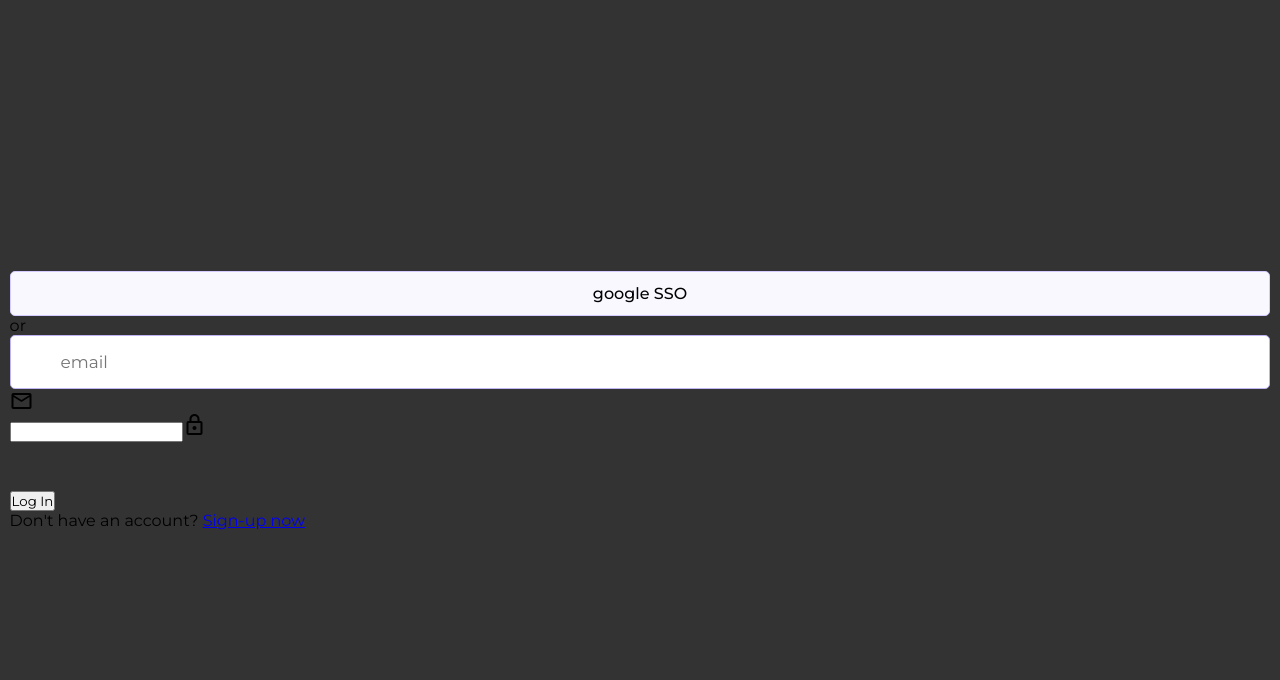
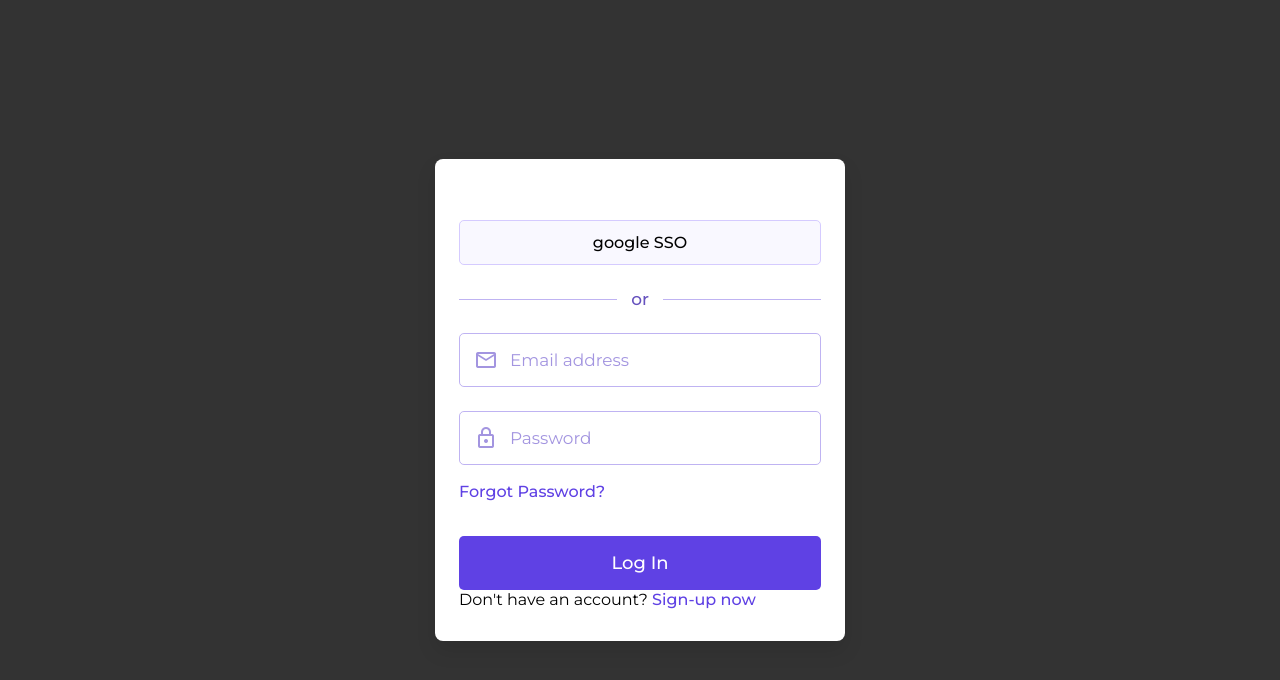
Before and after one commit to DanielMatienzoIriarte/comicbook-store-ui, a React (Vite) app: page / in a window 1280 px wide. Shown: the top 680 px of the page. Built offline with nearby package versions, Linux system fonts and the light colour scheme.

Commit message:
feat: CBS-004 user Login

```diff
--- a/index.html
+++ b/index.html
@@ -3,7 +3,7 @@
   <head>
     <meta charset="UTF-8" />
     <link rel="icon" type="image/svg+xml" href="/vite.svg" />
-    <link rel="stylesheet" href="https://fonts.googleapis.com/css2?family=Material+Symbols+Rounded:opsz,wght,FILL,GRAD@24,400,0,0&icon_names=mail" />
+    <link rel="stylesheet" href="https://fonts.googleapis.com/css2?family=Material+Symbols+Rounded:opsz,wght,FILL,GRAD@24,400,0,0" />
     <meta name="viewport" content="width=device-width, initial-scale=1.0" />
     <title>DanMat</title>
   </head>
--- a/src/App.jsx
+++ b/src/App.jsx
@@ -1,27 +1,22 @@
+import InputField from "./books/components/input_field"
+import SocialLogin from "./books/components/social_login"
+
 const App = () => {
   return (
-    <div classname="login-container">
-      <h2 classname="form-title"></h2>
-        <div className="social-login">
-          <button className="social-button">
-            google SSO
-          </button>
-        </div>
+    <div className="login-container">
+      <h2 className="form-title"></h2>
+        <SocialLogin />
 
-        <p class="separator"><span>or</span></p>
+        <p className ="separator"><span>or</span></p>
 
         <form action="#" className="login-form">
-          <div className="input-wrapper">
-            <input type="email" className="input-field" placeholder="email" required />
-            <i className="material-symbols-rounded">mail</i>
-          </div>
+          <InputField type="email" placeholder="Email address" icon="mail" />
 
-          <div className="input-wrapper">
-          <input type="password" className="password-field" required />
-            <i className="material-symbols-rounded">lock</i>
-          </div>
+          <InputField type="password" placeholder="Password" icon="lock" />
 
-          <button classnmae="login-button">Log In</button>
+          <a href="#" className="forgot-password-link">Forgot Password?</a>
+
+          <button className="login-button">Log In</button>
         </form>
 
         <p className="signup-text">Don't have an account? <a href="#">Sign-up now</a></p>
--- /dev/null
+++ b/src/books/components/input_field.tsx
@@ -0,0 +1,30 @@
+import React, { useState } from 'react';
+import { preview } from 'vite';
+
+const InputField = ({ type, placeholder, icon }) => {
+  const [isPasswordDisplayed, setIsPasswordDisplayed] = useState(false);
+
+  return (
+    <div className="input-wrapper">
+      <input
+        type={ isPasswordDisplayed ? 'text' : type }
+        className="input-field"
+        placeholder={placeholder}
+        required
+      />
+      <i className="material-symbols-rounded">{icon}</i>
+      {
+        type === 'password' && (
+          <i
+            onClick={ () => setIsPasswordDisplayed(!isPasswordDisplayed) }
+            className="material-symbols-rounded eye-icon"
+          >
+            { isPasswordDisplayed ? 'visibility' : 'visibility_off' }
+          </i>
+        )
+      }
+    </div>
+  );
+}
+
+export default InputField;
--- /dev/null
+++ b/src/books/components/social_login.tsx
@@ -0,0 +1,13 @@
+import React from 'react';
+
+const SocialLogin = () => {
+  return (
+    <div className="social-login">
+      <button className="social-button">
+        google SSO
+      </button>
+    </div>
+  );
+}
+
+export default SocialLogin;
--- a/src/index.css
+++ b/src/index.css
@@ -115,3 +115,81 @@ body {
 .login-form .input-field:focus {
   border-color: #5f41e4;
 }
+
+.login-form .input-field::placeholder {
+  color: #a395e0;
+}
+
+.login-form .input-wrapper i {
+  color: #a395e0;
+  position: absolute;
+  top: 50%;
+  height: 100%;
+  display:flex;
+  align-items: center;
+  transform: translateY(-50%);
+  transition: 0.2s ease;
+}
+
+.login-form .input-wrapper i:not(.eye-icon) {
+  pointer-events: none ;
+  left: 0.93rem;
+}
+
+.login-form .input-field:focus ~ i:not(.eye-icon) {
+  color: #5f41e4;
+}
+
+.login-form .input-wrapper i.eye-icon {
+  color: #917de8;
+  display: none;
+  right: 0.93rem;
+  cursor: pointer;
+  font-size: 1.25rem;
+}
+
+.login-form .input-wrapper .input-field:valid ~ .eye-icon {
+  display: flex;
+}
+
+.login-form .forgot-password-link {
+  display: block;
+  width: fit-content;
+  margin-top: -0.44rem;
+}
+
+.login-form .login-button {
+  border: none;
+  outline: none;
+  width: 100%;
+  height: 54px;
+  color: #fff;
+  font-size: 1.125rem;
+  font-weight: 500;
+  cursor: pointer;
+  margin-top: 2.19rem;
+  border-radius: 0.31rem;
+  background: #5f41e4;
+  transition: 0.3s ease;
+}
+
+.login-form .login-button:hover {
+  background: #4320df;
+}
+
+.login-container .signup-prompt {
+  text-align: center;
+  font-size: 1.06rem;
+  font-weight: 500;
+  margin: 1.75rem 0 0.31rem;
+}
+
+.login-container a {
+  color: #5f41e4;
+  font-weight: 500;
+  text-decoration: none;
+}
+
+.login-container a:hover {
+  text-decoration: underline;
+}
```
